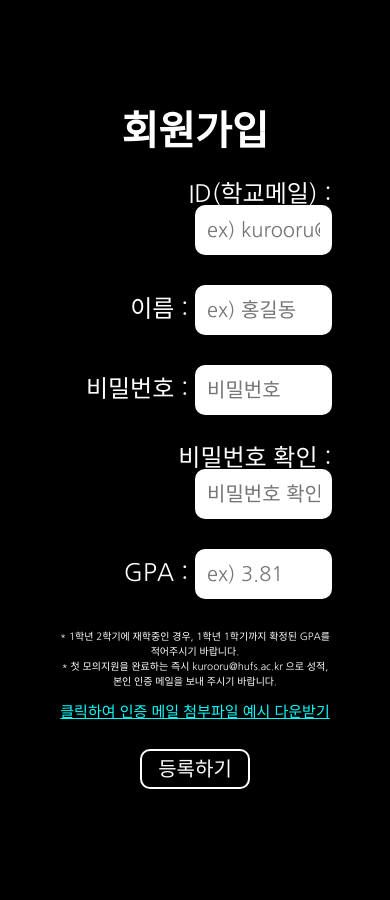
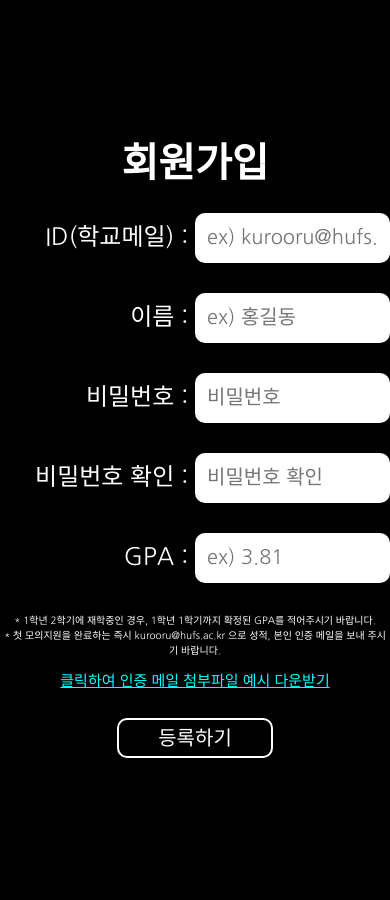
Before and after one commit to Yang-Min-Seok/Hufs_apply, a Flask app: page /signin in a window 390 px wide. Run offline with Flask 2, Linux system fonts and the light colour scheme.

Commit message:
Update info_res.css

```diff
--- a/static/css/Signin/info_res.css
+++ b/static/css/Signin/info_res.css
@@ -9,7 +9,7 @@
 
     }
     #info .wrap form{
-        width:70%;
+        width:100%;
     }
     #info .wrap form p{
 
```
